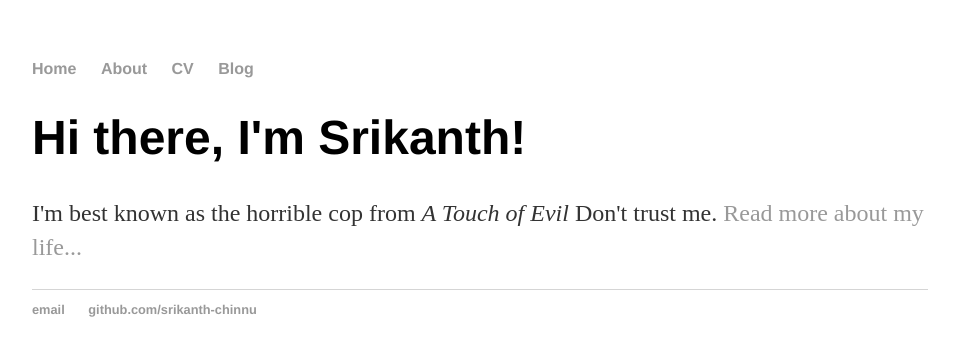
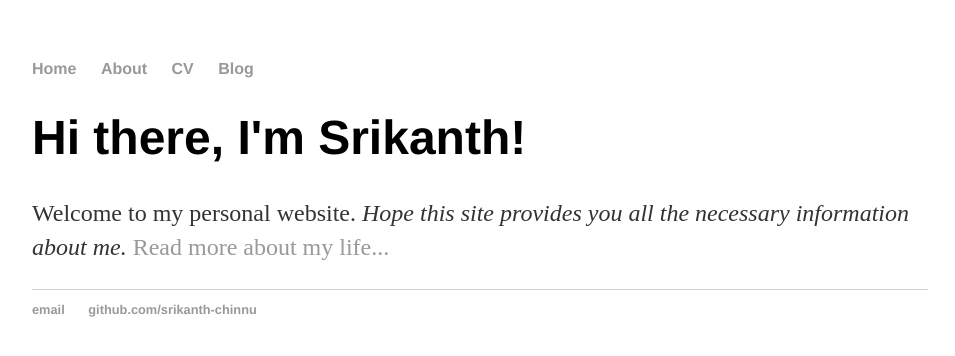
Before and after one commit to srikanth-chinnu/srikanth-chinnu.github.io, a Jekyll site: the page built from index.html, in a window 1280 px wide. Shown: the top 356 px of the page, without its empty margins (160-1115 px from the left). Built offline with Jekyll 4.4.1, drawn with Linux system fonts in a browser that asks for light colours.

Commit message:
Update index.html

```diff
--- a/index.html
+++ b/index.html
@@ -4,5 +4,5 @@ title: Srikanth M, #Coder #Programmer
 ---
 <div class="blurb">
 	<h1>Hi there, I'm Srikanth!</h1>
-	<p>I'm best known as the horrible cop from <em>A Touch of Evil</em> Don't trust me. <a href="/about">Read more about my life...</a></p>
+	<p>Welcome to my personal website. <em>Hope this site provides you all the necessary information about me.</em> <a href="/about">Read more about my life...</a></p>
 </div><!-- /.blurb -->
```
